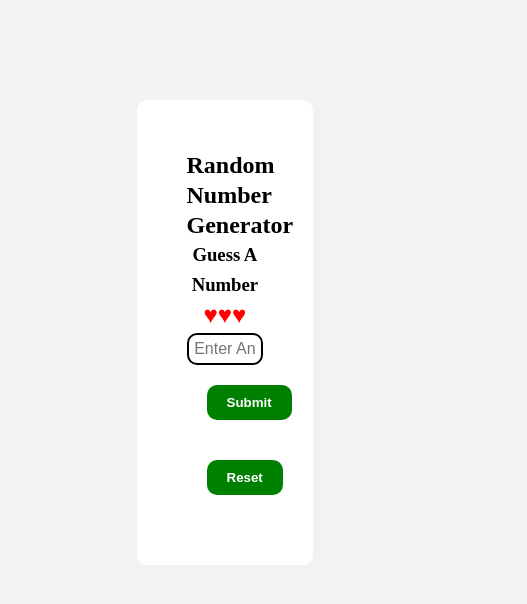
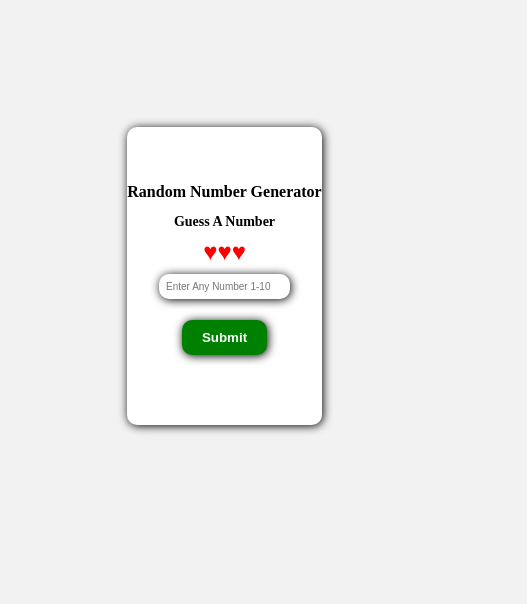
Before and after one commit to Jethanandj52/random_number_generator_game, a plain HTML site: page index.html in a window 390 px wide. Shown: the whole page, 527 px wide, since content can reach past the window. Drawn offline with Linux system fonts and the light colour scheme.

Commit message:
Update style.css

```diff
--- a/style.css
+++ b/style.css
@@ -10,17 +10,19 @@ body{
 #container{
 
  padding: 100px;
- padding-left: 35%
+ /* padding-left: 35% */
 
 }
 .random_no{
     display: block;
     background-color: white;
-    width: 50%;
+    /* width: 0%; */
     text-align: center;
-    padding: 50px;
+    padding: 50px 0px 50px 0px ;
     line-height: 30px;
     border-radius: 10px;
+    margin: 0px 100px 0px 100px;
+    box-shadow: 1px 1px 10px black;
 
 }
 #heart{
@@ -28,11 +30,13 @@ body{
     justify-content: center;
 }
 input{
-    width: 80%;
-    border: 2px solid black;
+    width: 50%;
+    border: 2px solid rgb(255, 255, 255);
     border-radius: 10px;
     font-size: 16px;
     padding: 5px;
+    box-shadow: 1px 1px 10px black;
+    outline: none;
 }
 button{
     background-color: green;
@@ -43,7 +47,44 @@ button{
     border-radius: 10px;
     border: none;
     transition: all 1s liner;
+    box-shadow: 1px 1px 10px black;
+}
+.button{
+    text-align: center;
 }
 button:active{
     transform: scale(0.9);
 }
+
+#resetBtn{
+    display: none;
+    margin-left: 50%;
+
+}
+@media screen and (max-width: 992px){
+
+   #container{
+    padding: 10px;
+    width: 100%;
+    text-align: center;
+    /* padding-left: 30%; */
+    margin: 30%;
+   } .random_no{
+        width: 50%;
+        margin-left: 0px;
+        margin: 0px;
+    }
+    input{
+        width: 60%;
+        font-size: 10px;
+    }
+    h1{
+        font-size: 16px;
+        font-weight: bolder;
+    }
+    h3{
+        font-size: 14px;
+        font-weight: bolder;
+
+    }
+}
```
